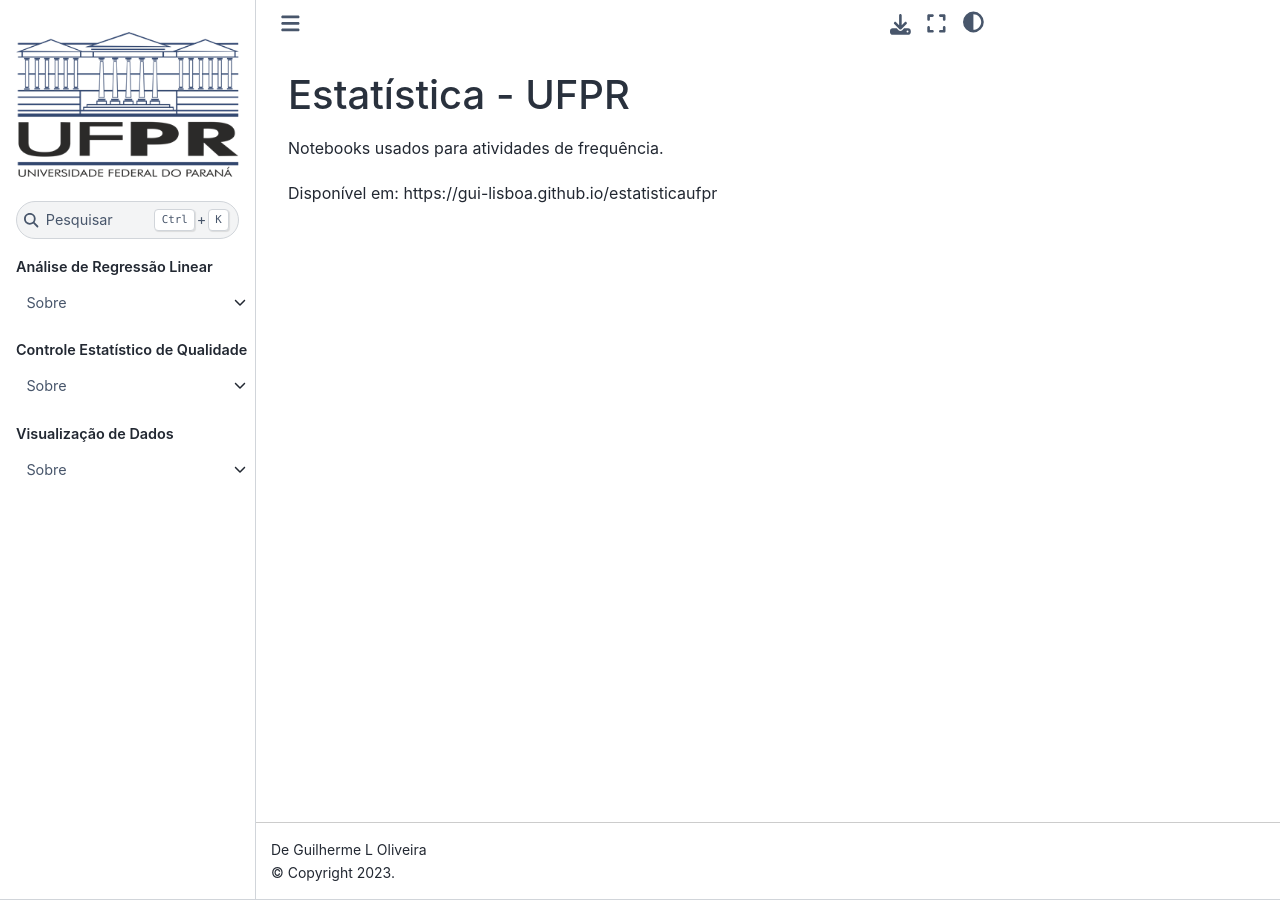
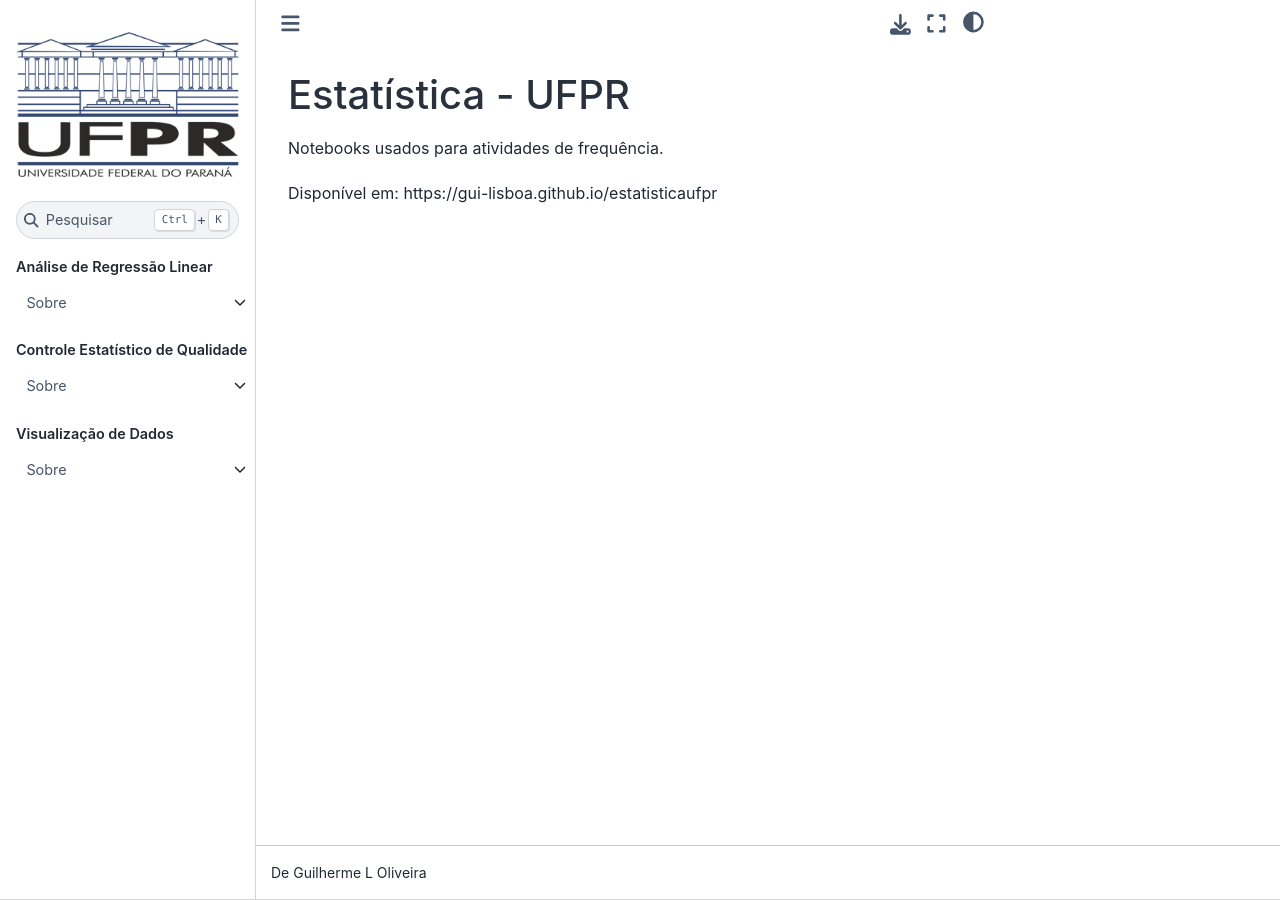
Before and after one commit to gui-lisboa/ControleEstatisticoDeQualidadeUFPR, a Jupyter Book: the page built from README.md, in a window 1280 px wide. Built offline with Jupyter Book 1.0.4 settings and Sphinx 7.4.7 and the Sphinx Book theme 1.1.4, drawn with Linux system fonts in a browser that asks for light colours; pages that are not in the unit, such as notebooks, are missing from menus.

Commit message:
adicioan build apenas _toc e remove footer

```diff
--- a/_config.yml
+++ b/_config.yml
@@ -14,6 +14,7 @@
 # See https://jupyterbook.org/content/execute.html
 execute:
   execute_notebooks: force
+  only_build_toc_files: true
 
 parse:
   myst_enable_extensions:  # default extensions to enable in the myst parser. See https://myst-parser.readthedocs.io/en/latest/using/syntax-optional.html
@@ -43,10 +44,10 @@
 sphinx:
   config:
     myst_update_mathjax: false
-    myst_dmath_double_inline: true
     language: pt
     html_theme_options:
       search_bar_text: "Pesquisar..."
+    html_show_copyright: false
     nb_custom_formats:
       .rmd:
         - jupytext.reads
```
